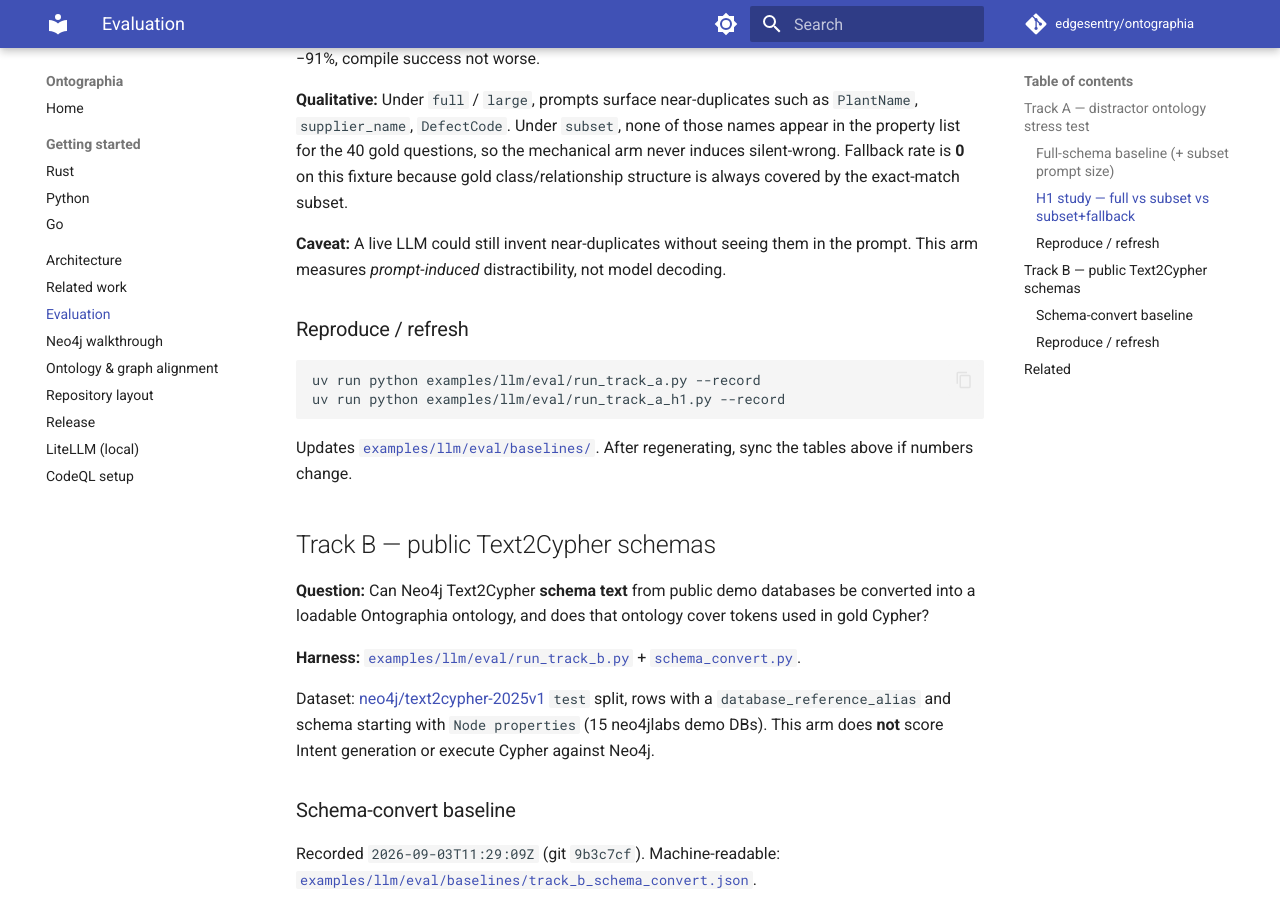
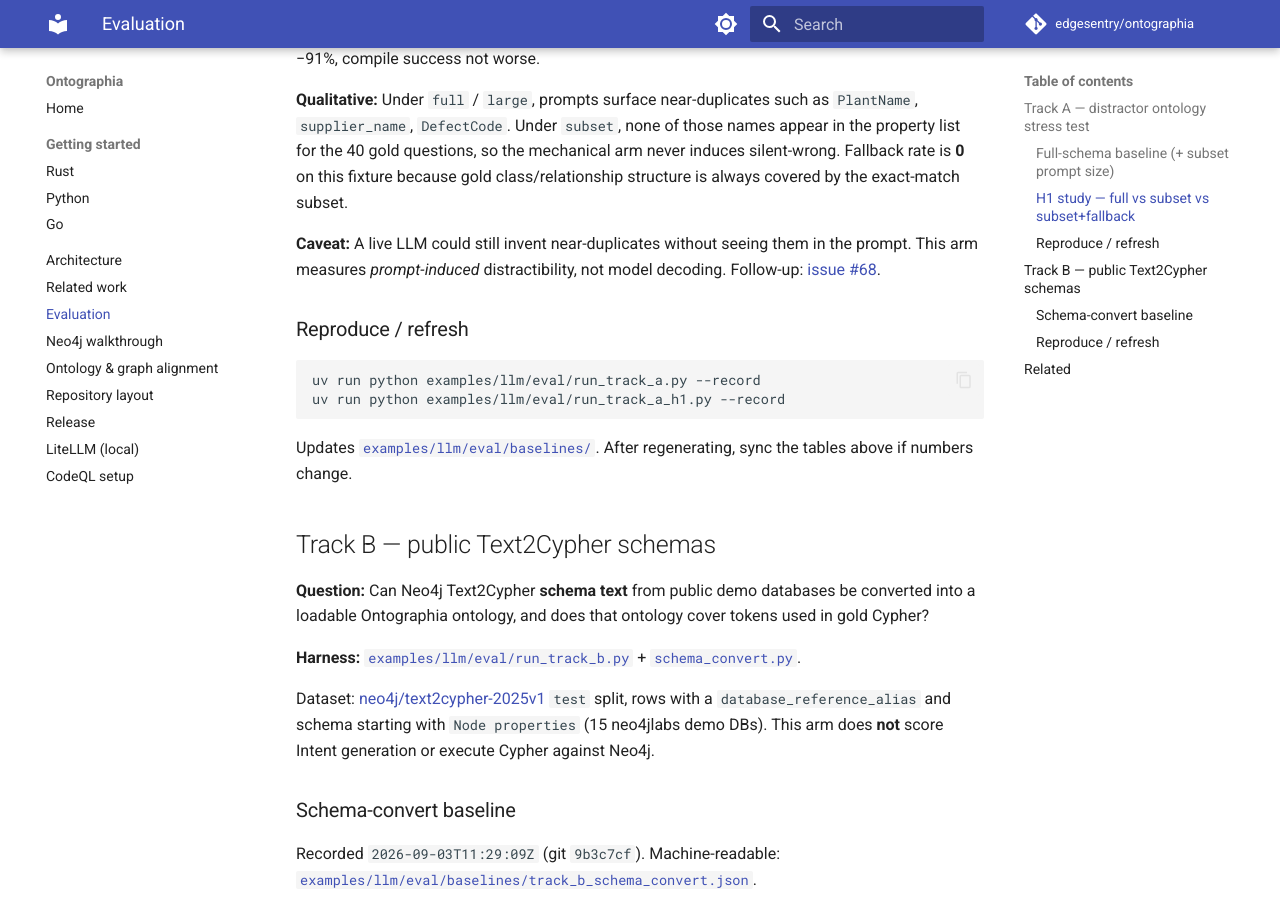
Before and after one commit to edgesentry/ontographia, an MkDocs documentation site: the page built from docs/evaluation.md, in a window 1280 px wide and 900 px high, scrolled down 1896 px. Built offline with MkDocs 1.6.1 and Material for MkDocs 9.7.7, drawn with Linux system fonts in a browser that asks for light colours; comment, search, counter and statistics services are not loaded.

Commit message:
Link Track A live-LLM follow-up issue #68 from evaluation docs.
Co-authored-by: Cursor <cursoragent@cursor.com>

```diff
--- a/docs/evaluation.md
+++ b/docs/evaluation.md
@@ -48,7 +48,7 @@ Recorded in [`examples/llm/eval/baselines/track_a_h1.json`](https://github.com/e
 
 **Qualitative:** Under `full` / `large`, prompts surface near-duplicates such as `PlantName`, `supplier_name`, `DefectCode`. Under `subset`, none of those names appear in the property list for the 40 gold questions, so the mechanical arm never induces silent-wrong. Fallback rate is **0** on this fixture because gold class/relationship structure is always covered by the exact-match subset.
 
-**Caveat:** A live LLM could still invent near-duplicates without seeing them in the prompt. This arm measures *prompt-induced* distractibility, not model decoding.
+**Caveat:** A live LLM could still invent near-duplicates without seeing them in the prompt. This arm measures *prompt-induced* distractibility, not model decoding. Follow-up: [issue #68](https://github.com/edgesentry/ontographia/issues/68).
 
 ### Reproduce / refresh
 
```
